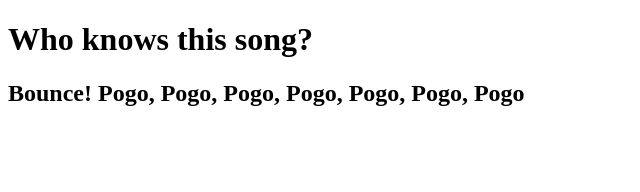
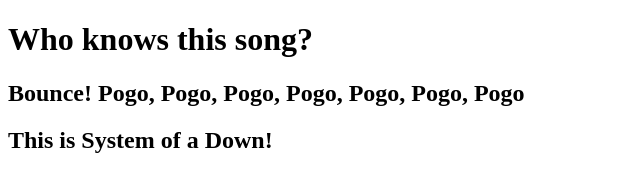
Before and after one commit to CesarNEscalona/bounce, a plain HTML site: page index.html in a window 1280 px wide. Shown: the whole page, without its empty margins (0-640 px from the left). Drawn offline with Linux system fonts and the light colour scheme.

Commit message:
Added band name

```diff
--- a/index.html
+++ b/index.html
@@ -10,5 +10,6 @@
 <body>
 <h1>Who knows this song?</h1>
 <h2>Bounce! Pogo, Pogo, Pogo, Pogo, Pogo, Pogo, Pogo</h2>
+<h2>This is System of a Down!</h2>
 </body>
 </html>
```
